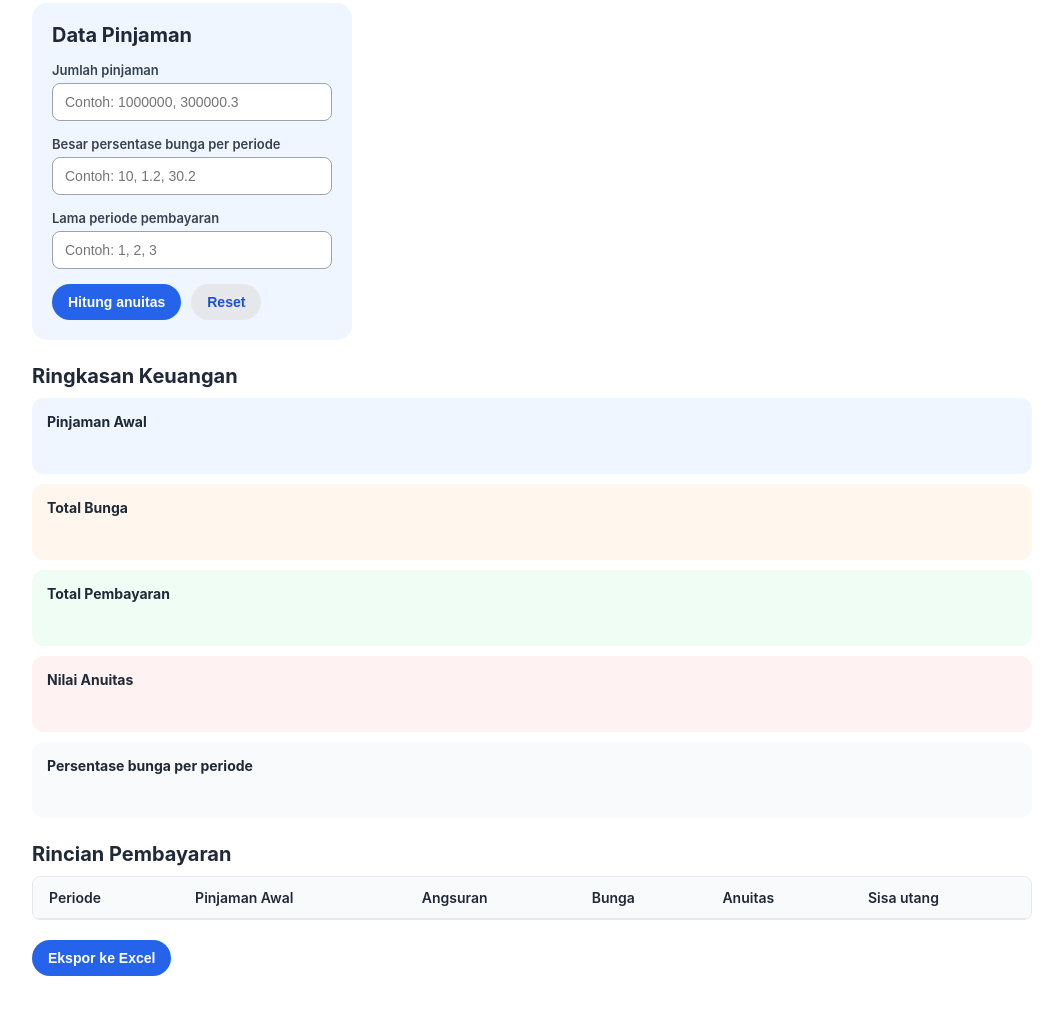
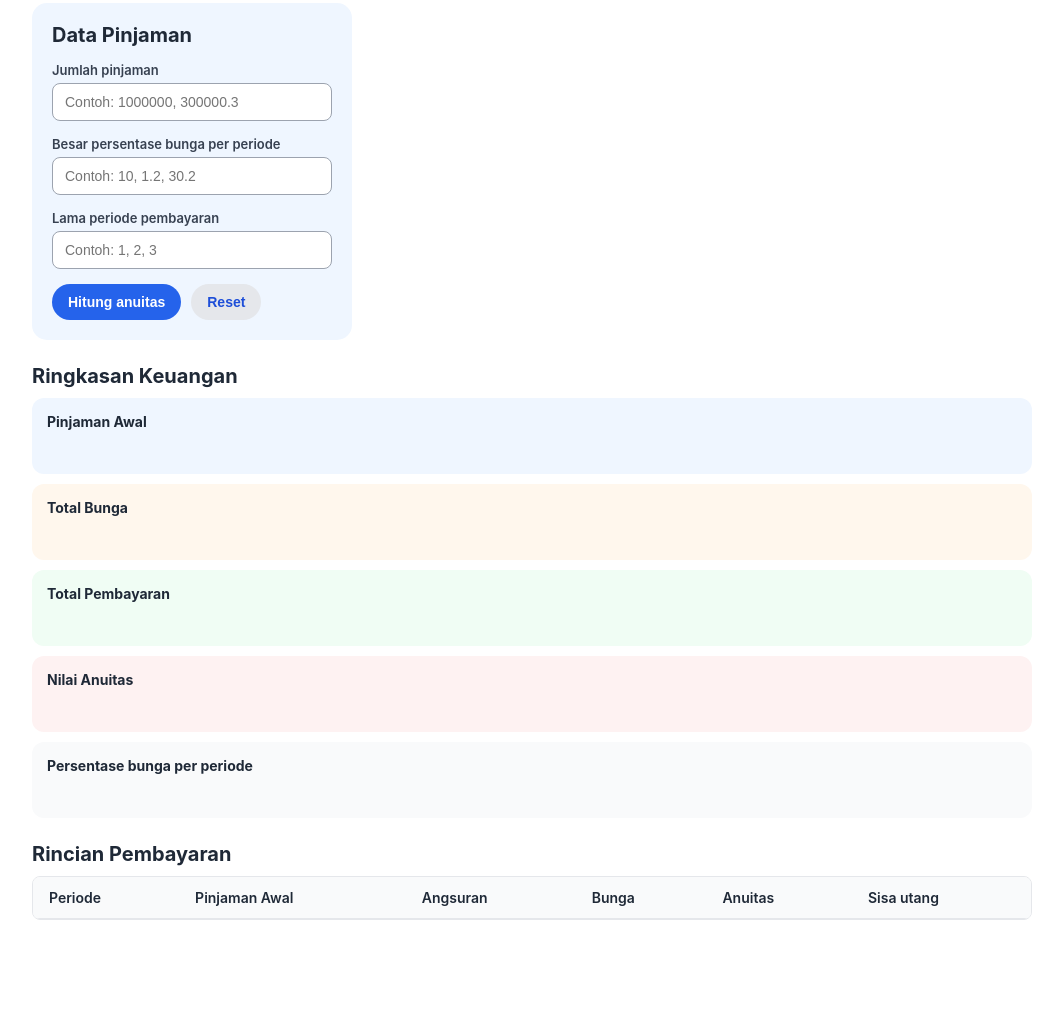
Before and after one commit to Azure-re/Anuitas, a plain HTML site: page index.html in a window 1280 px wide. Shown: the part 99-1109 px from the top of the page, without its empty margins (108-1171 px from the left). After the commit the page ends 1063 px from the top, so only its background shows below. Drawn offline with Linux system fonts and the light colour scheme.

Commit message:
Add files via upload

```diff
--- a/index.html
+++ b/index.html
@@ -79,12 +79,6 @@
         </table>
     </div>
 
-    <!-- Ekspor Excel -->
-    <div class="export-section">
-        <button class="primary" onclick="eksporClicked()">Ekspor ke Excel</button>
-        <div id="statusEkspor" class="error-msg"></div>
-    </div>
-
     <script src="script.js"></script>
 </body>
 </html>
```
